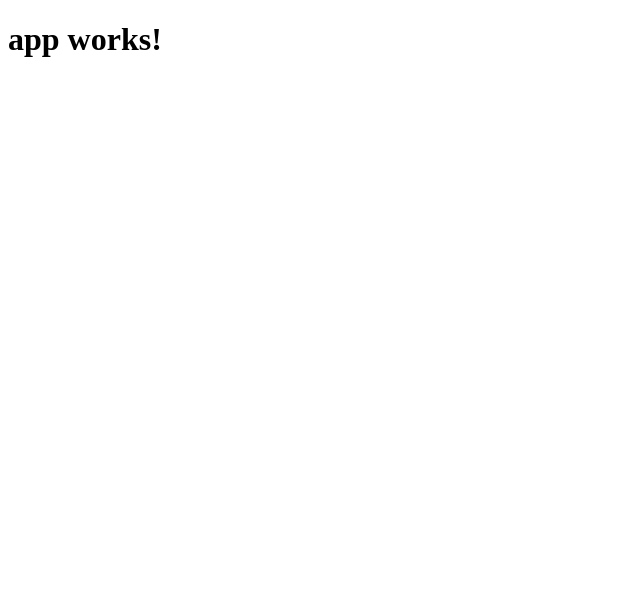
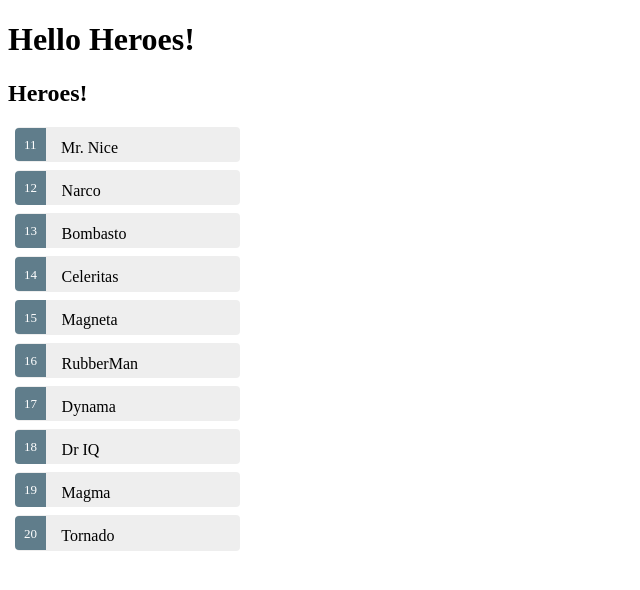
Before and after one commit to ozaki25/angular_heroes_handson, an Angular app: page / in a window 1280 px wide. Shown: the top 590 px of the page, without its empty margins (0-640 px from the left). Built offline with nearby package versions, Linux system fonts and the light colour scheme.

Commit message:
show Heroes and edit heroes

```diff
--- a/src/app/app.component.css
+++ b/src/app/app.component.css
@@ -0,0 +1,48 @@
+.heroes {
+    margin: 0 0 2em 0;
+    list-style-type: none;
+    padding: 0;
+    width: 15em;
+}
+
+.heroes li {
+    cursor: pointer;
+    position: relative;
+    left: 0;
+    background-color: #EEE;
+    margin: .5em;
+    padding: .3em 0;
+    height: 1.6em;
+    border-radius: 4px;
+}
+
+.heroes li:hover {
+    color: #607D8B;
+    background-color: #DDD;
+    left: .1em;
+}
+
+.heroes .badge {
+    display: inline-block;
+    font-size: small;
+    color: white;
+    padding: 0.8em 0.7em 0 0.7em;
+    background-color: #607D8B;
+    line-height: 1em;
+    position: relative;
+    left: -1px;
+    top: -4px;
+    height: 1.8em;
+    margin-right: .8em;
+    border-radius: 4px 0 0 4px;
+}
+
+.selected {
+    background-color: #CFD8DC !important;
+    color: white;
+}
+
+.heroes li.selected:hover {
+    background-color: #BBD8DC !important;
+    color: white;
+}
--- a/src/app/app.component.html
+++ b/src/app/app.component.html
@@ -1,3 +1,20 @@
-<h1>
-  {{title}}
-</h1>
+<h1>Hello {{ title }}</h1>
+
+<div *ngIf="selectedHero">
+  <h2>{{ selectedHero.name }} details!</h2>
+  <div>
+    <label>id: </label>{{ selectedHero.id }}
+  </div>
+  <div>
+    <label>name: </label>
+    <input type="text" [(ngModel)]="selectedHero.name">
+  </div>
+</div>
+
+<ul class="heroes">
+  <h2>{{ title }}</h2>
+  <li *ngFor="let hero of heroes"  (click)="onSelect(hero)" [class.selected]="hero === selectedHero">
+    <span class="badge">{{hero.id}}</span>
+    {{hero.name}}
+  </li>
+</ul>
--- a/src/app/app.component.ts
+++ b/src/app/app.component.ts
@@ -1,10 +1,31 @@
 import { Component } from '@angular/core';
+import { Hero } from './hero';
+
+const HEROES: Hero[] = [
+    { id: 11, name: 'Mr. Nice' },
+    { id: 12, name: 'Narco' },
+    { id: 13, name: 'Bombasto' },
+    { id: 14, name: 'Celeritas' },
+    { id: 15, name: 'Magneta' },
+    { id: 16, name: 'RubberMan' },
+    { id: 17, name: 'Dynama' },
+    { id: 18, name: 'Dr IQ' },
+    { id: 19, name: 'Magma' },
+    { id: 20, name: 'Tornado' },
+];
 
 @Component({
-  selector: 'app-root',
-  templateUrl: './app.component.html',
-  styleUrls: ['./app.component.css']
+    selector: 'app-root',
+    templateUrl: './app.component.html',
+    styleUrls: ['./app.component.css'],
 })
+
 export class AppComponent {
-  title = 'app works!';
+    selectedHero: Hero;
+    title = 'Heroes!';
+    heroes = HEROES;
+
+    onSelect(hero: Hero): void {
+        this.selectedHero = hero;
+    }
 }
--- /dev/null
+++ b/src/app/hero.ts
@@ -0,0 +1,4 @@
+export interface Hero {
+    id: number;
+    name: string;
+}
```
